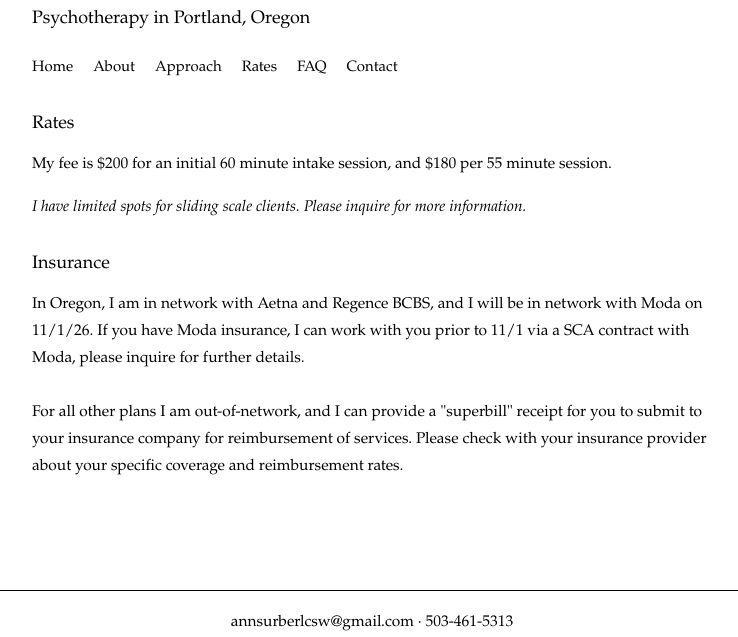
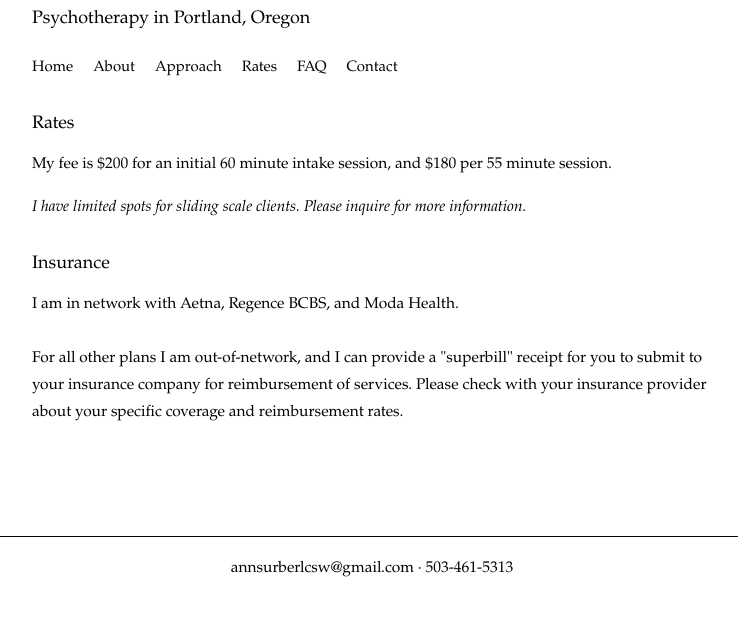
Before and after one commit to asurberlcsw/annsurber-site, a plain HTML site: page rates.html in a window 1280 px wide. Shown: the part 173-810 px from the top of the page, without its empty margins (268-1006 px from the left). Drawn offline with Linux system fonts and the light colour scheme.

Commit message:
Update insurance information in rates.html

```diff
--- a/rates.html
+++ b/rates.html
@@ -32,7 +32,7 @@
 
   <h2>Insurance</h2>
 
-    <p>In Oregon, I am in network with Aetna and Regence BCBS, and I will be in network with Moda on 11/1/26. If you have Moda insurance, I can work with you prior to 11/1 via a SCA contract with Moda, please inquire for further details. <br><br>For all other plans I am out-of-network, and I can provide a "superbill" receipt for you to submit to your insurance company for reimbursement of services. Please check with your insurance provider about your specific coverage and reimbursement rates.</p>
+    <p>I am in network with Aetna, Regence BCBS, and Moda Health. <br><br>For all other plans I am out-of-network, and I can provide a "superbill" receipt for you to submit to your insurance company for reimbursement of services. Please check with your insurance provider about your specific coverage and reimbursement rates.</p>
 </div>
 <footer class="site-footer">
   <p>
```
